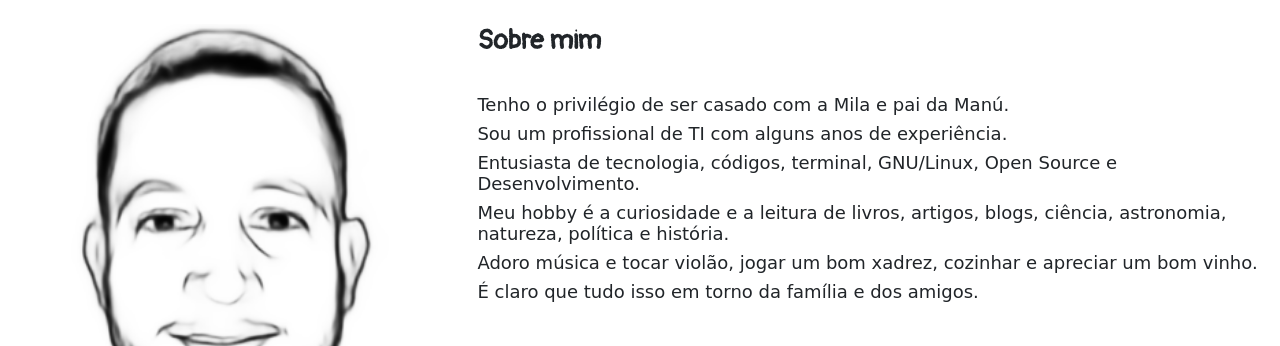
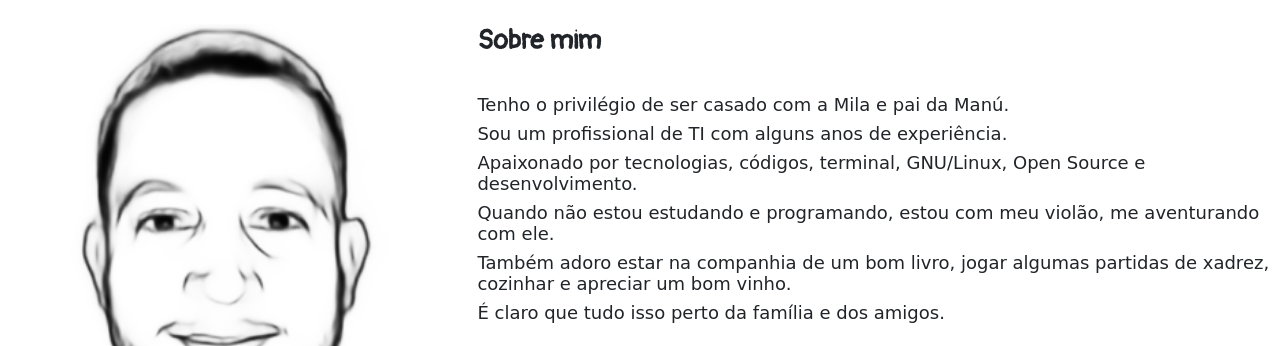
Before and after one commit to lesoullinux/exercicio_projeto_1, a plain HTML site: page index.html in a window 1280 px wide. Shown: the part 77-423 px from the top of the page. Drawn offline with Linux system fonts and the light colour scheme; a web font is replaced by a local one.

Commit message:
alterado texto 'Sobre mim'

```diff
--- a/index.html
+++ b/index.html
@@ -46,16 +46,16 @@
                     Sou um profissional de TI com alguns anos de experiência.
                 </p>
                 <p>
-                    Entusiasta de tecnologia, códigos, terminal, GNU/Linux, Open Source e Desenvolvimento.
+                    Apaixonado por tecnologias, códigos, terminal, GNU/Linux, Open Source e desenvolvimento.
                 </p>
                 <p>
-                    Meu hobby é a curiosidade e a leitura de livros, artigos, blogs, ciência, astronomia, natureza, política e história.
+                    Quando não estou estudando e programando, estou com meu violão, me aventurando com ele.
                 </p>
                 <p>
-                    Adoro música e tocar violão, jogar um bom xadrez, cozinhar e apreciar um bom vinho.
+                    Também adoro estar na companhia de um bom livro, jogar algumas partidas de xadrez, cozinhar e apreciar um bom vinho.
                 </p>
                 <p>
-                    É claro que tudo isso em torno da família e dos amigos.
+                    É claro que tudo isso perto da família e dos amigos.
                 </p>
                 <br>
                 <br>
```
